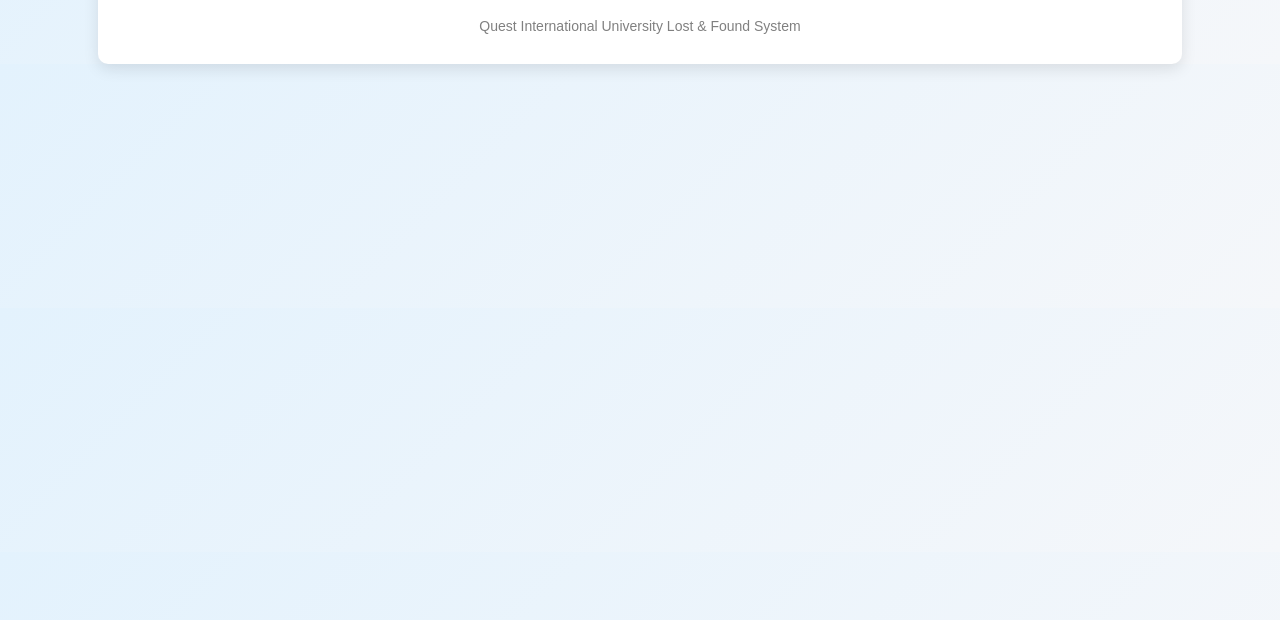
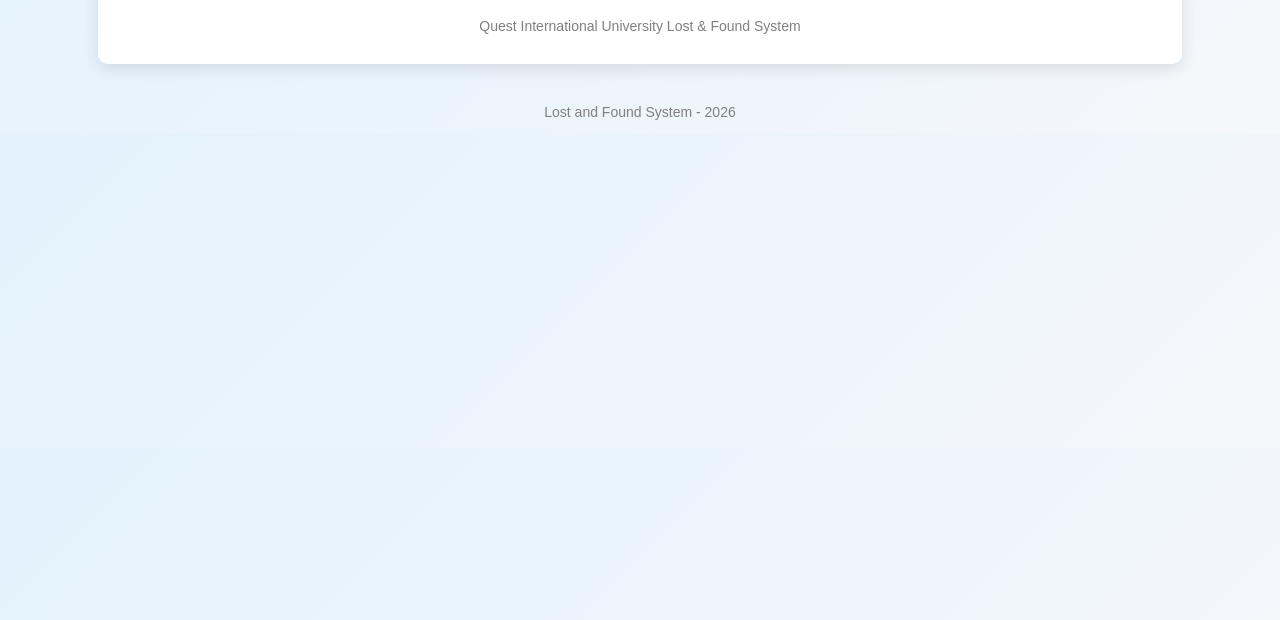
Before and after one commit to meenathoppasamy/lost-and-found-system, a website: page views/index.html in a window 1280 px wide. Shown: the part 180-800 px from the top of the page. Drawn offline with Linux system fonts and the light colour scheme.

Commit message:
Added website footer

```diff
--- a/views/index.html
+++ b/views/index.html
@@ -20,5 +20,8 @@ Quest International University Lost & Found System
 </footer>
 
 </div>
+<footer style="text-align:center; margin-top:40px;">
+<p>Lost and Found System - 2026</p>
+</footer>
 </body>
 </html>
```
